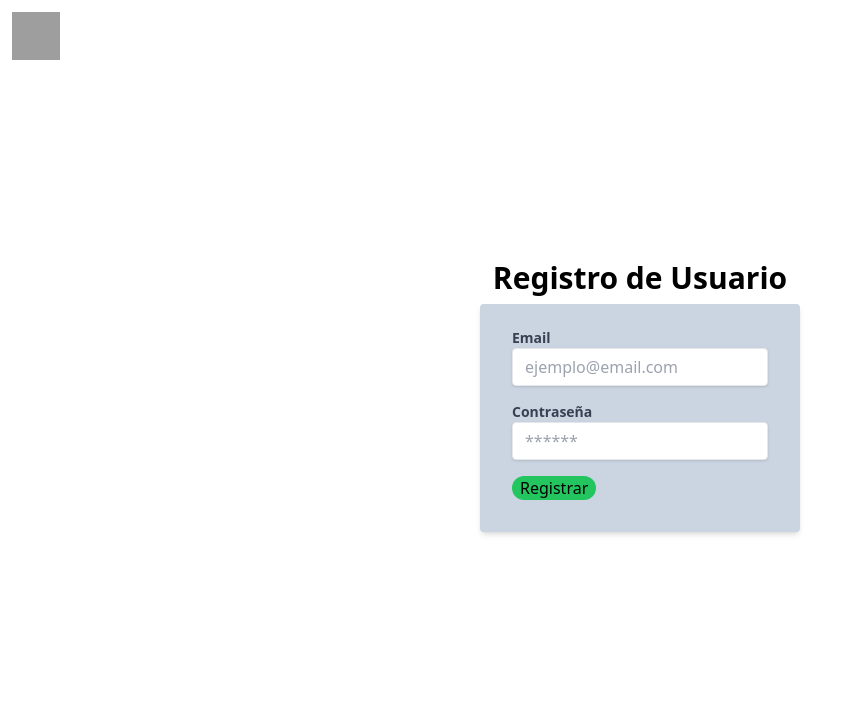
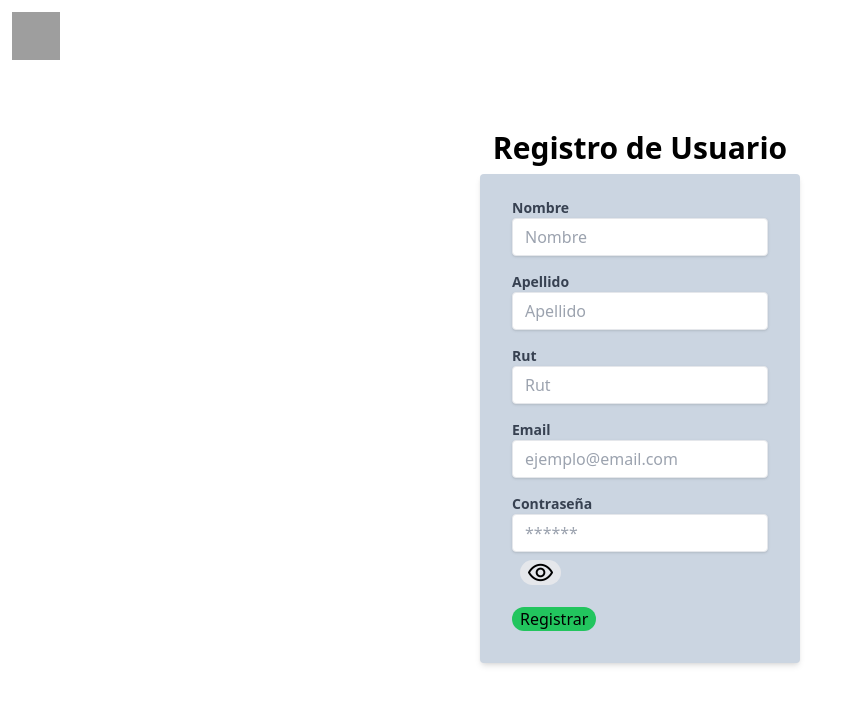
Before and after one commit to hiki-7u7/aprendiendo-matematicas, a React (Vite) app: page /Register in a window 1280 px wide. Shown: the top 704 px of the page, without its empty margins (0-851 px from the left). Built offline with nearby package versions, Linux system fonts and the light colour scheme; no server answers; grey boxes are pictures that could not be loaded; the HTML template or start-up script is replaced by a standard one.

Commit message:
add Rut, Name and LastName

```diff
--- a/src/pages/Register.jsx
+++ b/src/pages/Register.jsx
@@ -6,6 +6,8 @@ import { Alert } from "../components/Alert";
 import { collection, addDoc } from "firebase/firestore";
 import { db } from "../firebase/firebase";
 import { BotonVolver } from "../components/BotonVolver";
+import imag1 from "../assets/img/ojo_cerrado.png";
+import imag2 from "../assets/img/ojo_abierto.png";
 
 //funcion que exporta el componente Register
 export function Register() {
@@ -13,6 +15,9 @@ export function Register() {
     email: "",
     password: "",
     rol: "alumno",
+    rut: "",
+    nombre: "",
+    apellido: "",
   });
 
   //funcion que permite registrar un usuario
@@ -28,6 +33,13 @@ export function Register() {
   const handlechange = ({ target: { name, value } }) =>
     setUser({ ...user, [name]: value });
 
+  //funcion que permite manejar el estado de la contraseña
+  const [showPassword, setShowPassword] = useState(false);
+
+  const handleShowPassword = () => {
+    setShowPassword(!showPassword);
+  };
+
   //funcion que permite manejar el envio del formulario
   const handleSubmit = async (e) => {
     e.preventDefault();
@@ -38,6 +50,9 @@ export function Register() {
       const docRef = await addDoc(collection(db, "usuarios"), {
         email: user.email,
         rol: user.rol,
+        rut: user.rut,
+        nombre: user.nombre,
+        apellido: user.apellido,
       });
       console.log("Document written with ID: ", docRef.id);
       navegar("/");
@@ -69,6 +84,54 @@ export function Register() {
       >
         <div className="mb-4">
           <label
+            htmlFor="name"
+            className="block text-gray-700 mr-2 text-sm font-bold"
+          >
+            Nombre
+          </label>
+          <input
+            type="text"
+            name="nombre"
+            placeholder="Nombre"
+            onChange={handlechange}
+            className="shadow appearance-none border rounded w-full py-2 px-3 text-gray-700 leading-tight focus:outline-none focus:shadow-outline "
+          />
+        </div>
+
+        <div className="mb-4">
+          <label
+            htmlFor="apellido"
+            className="block text-gray-700 mr-2 text-sm font-bold"
+          >
+            Apellido
+          </label>
+          <input
+            type="text"
+            name="apellido"
+            placeholder="Apellido"
+            onChange={handlechange}
+            className="shadow appearance-none border rounded w-full py-2 px-3 text-gray-700 leading-tight focus:outline-none focus:shadow-outline "
+          />
+        </div>
+
+        <div className="mb-4">
+          <label
+            htmlFor="rut"
+            className="block text-gray-700 mr-2 text-sm font-bold"
+          >
+            Rut
+          </label>
+          <input
+            type="text"
+            name="rut"
+            placeholder="Rut"
+            onChange={handlechange}
+            className="shadow appearance-none border rounded w-full py-2 px-3 text-gray-700 leading-tight focus:outline-none focus:shadow-outline "
+          />
+        </div>
+
+        <div className="mb-4">
+          <label
             htmlFor="email"
             className="block text-gray-700 mr-2 text-sm font-bold"
           >
@@ -89,14 +152,28 @@ export function Register() {
           >
             Contraseña
           </label>
+          <div>
             <input
-            type="password"
+              type={showPassword ? "text" : "password"}
               name="password"
               id="password"
               onChange={handlechange}
               placeholder="******"
               className="shadow appearance-none border rounded w-full py-2 px-3 text-gray-700 leading-tight focus:outline-none focus:shadow-outline "
             />
+          </div>
+
+          <button
+            type="button"
+            onClick={handleShowPassword}
+            className="bg-gray-200 hover:bg-gray-300 rounded-full px-2 mt-2 focus:outline-none focus:shadow-outline ml-2"
+          >
+            {showPassword ? (
+              <img id="img1" src={imag1} alt="Ocultar contraseña" />
+            ) : (
+              <img id="img2" src={imag2} alt="Mostrar contraseña" />
+            )}
+          </button>
         </div>
 
         <button className="bg-green-500 hover:bg-green-300  rounded-full px-2 focus:outline-none focus:shadow-outline">
```
Lines whose indentation alone changed are shown as unchanged.
